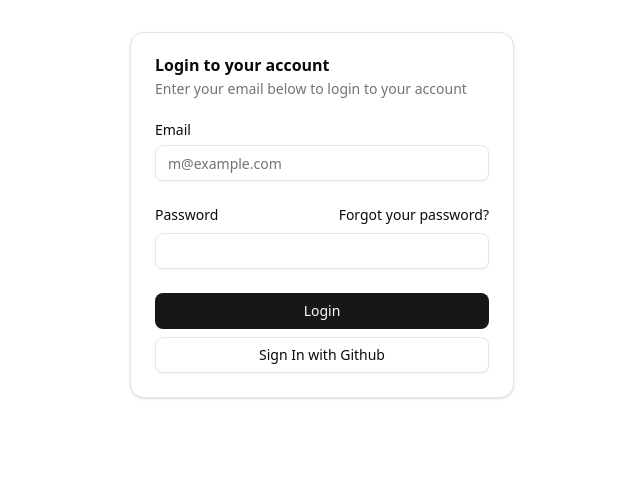
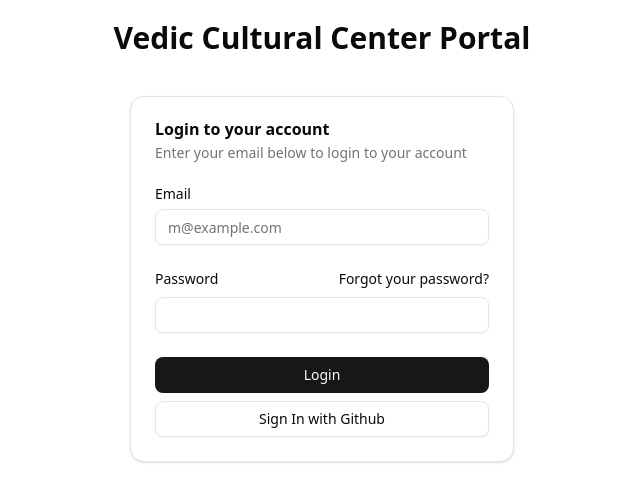
Before and after one commit to Z0LI5/vcc-portal, a Next.js app: page / in a window 1280 px wide. Shown: the top 502 px of the page, without its empty margins (318-958 px from the left). Built offline with nearby package versions, Linux system fonts and the light colour scheme; no server answers.

Commit message:
login page fix

```diff
--- a/src/app/page.tsx
+++ b/src/app/page.tsx
@@ -15,7 +15,11 @@ export default async function Home() {
   }
 
   return (
-    <div className="justify-items-center p-8 flex-col">
+    <div className="justify-items-center p-5 flex-col">
+      <h1 className="font-bold text-3xl pb-10">
+        {" "}
+        Vedic Cultural Center Portal
+      </h1>
       <LoginCard />
     </div>
   );
```
